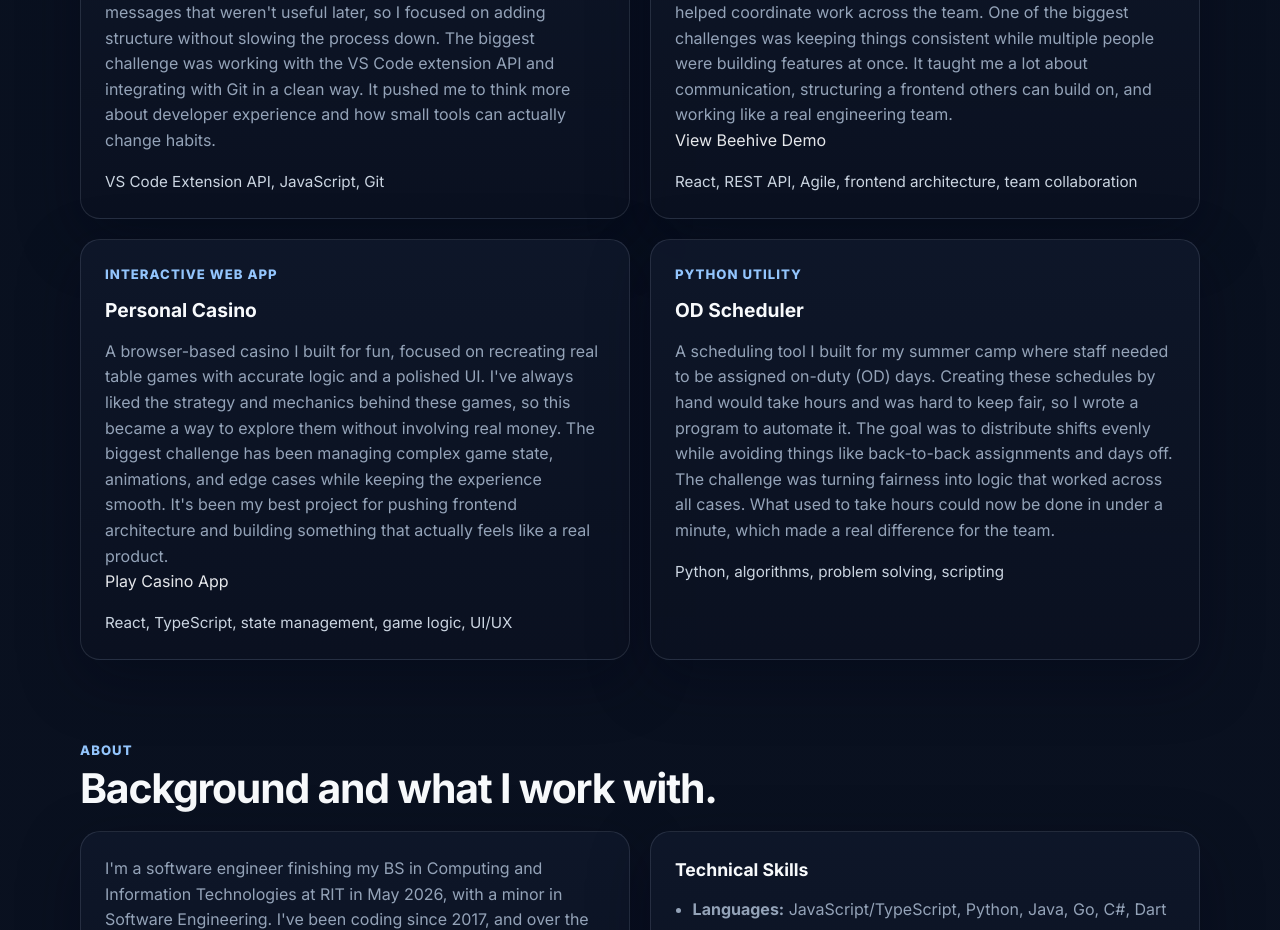
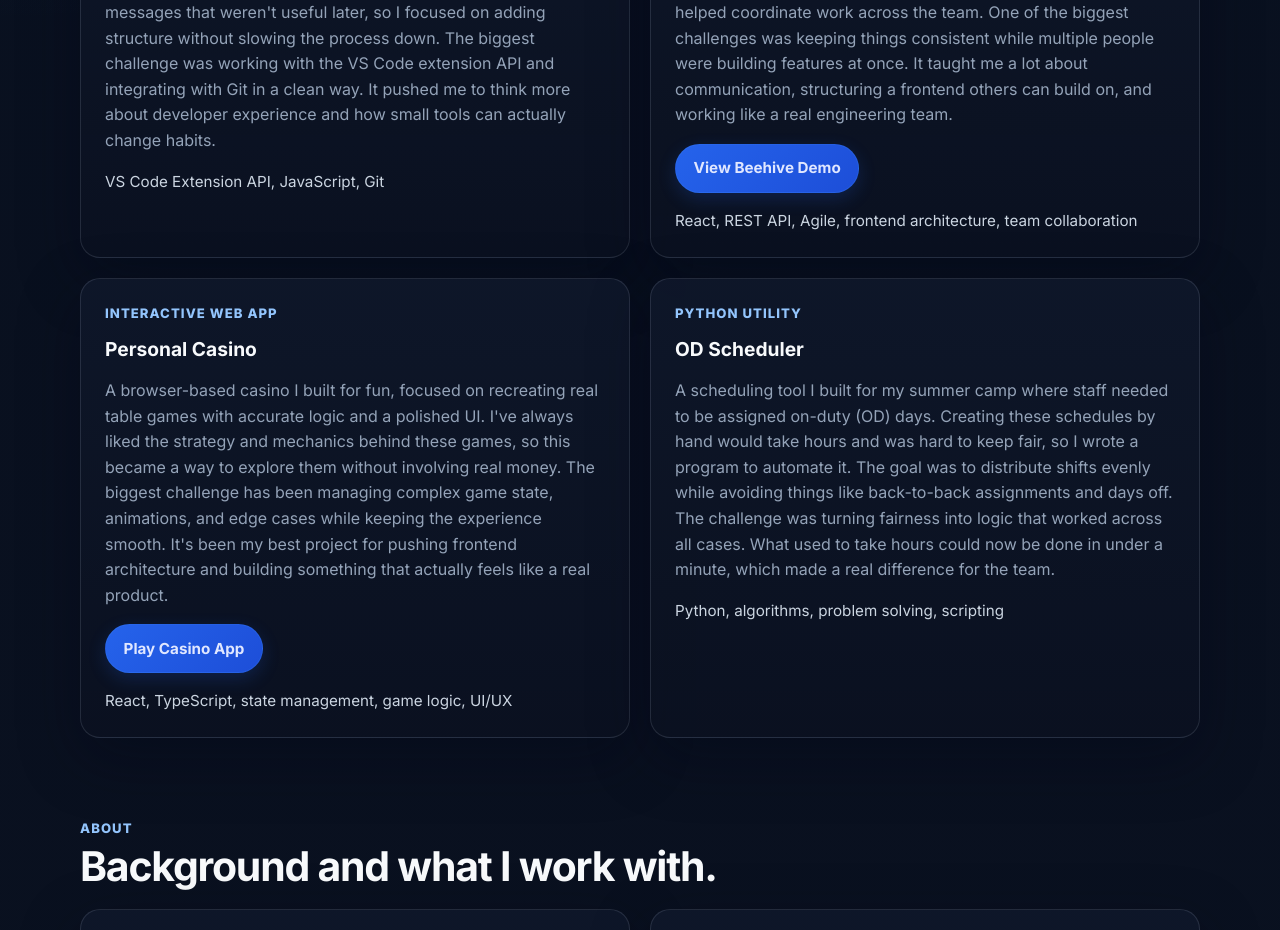
Before and after one commit to joshcohn27/personal-site, a React (Vite) app: page / in a window 1280 px wide. Shown: the part 1260-2190 px from the top of the page. Built offline with nearby package versions, Linux system fonts and the light colour scheme.

Commit message:
updated css

```diff
--- a/src/index.css
+++ b/src/index.css
@@ -548,3 +548,29 @@ section {
 	background: rgba(255, 255, 255, 0.04);
 	color: var(--heading);
 }
+
+.project-link {
+	display: inline-flex;
+	align-items: center;
+	justify-content: center;
+	margin-top: 1rem;
+	padding: 0.7rem 1.1rem;
+	border-radius: 999px;
+
+	background: linear-gradient(135deg, #2563eb, #1d4ed8);
+	color: #e0e7ff;
+
+	font-weight: 700;
+	font-size: 0.95rem;
+
+	border: 1px solid rgba(59, 130, 246, 0.25);
+	box-shadow: 0 6px 18px rgba(37, 99, 235, 0.2);
+
+	transition: transform 0.18s ease, box-shadow 0.18s ease, background 0.18s ease;
+}
+
+.project-link:hover {
+	transform: translateY(-1px);
+	background: linear-gradient(135deg, #3b82f6, #2563eb);
+	box-shadow: 0 10px 24px rgba(37, 99, 235, 0.28);
+}
```
